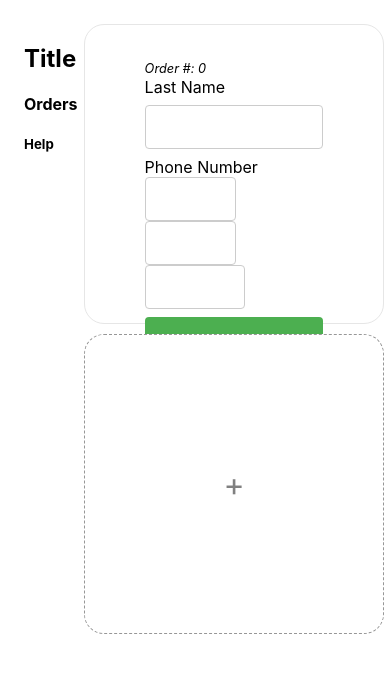
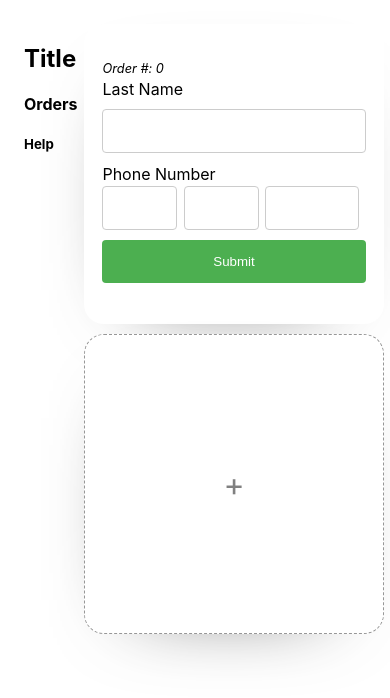
Before and after one commit to shsiangg/dry_cleaner_app, a React (Create React App) app: page / in a window 390 px wide. Shown: the top 698 px of the page. Built offline with nearby package versions, Linux system fonts and the light colour scheme.

Commit message:
fixed input handlekeyup and added box shadow and fixed responsiveness of items

```diff
--- a/src/components/dashboard.css
+++ b/src/components/dashboard.css
@@ -7,17 +7,18 @@
 
 .dashboard-item {
   display: grid;
-  grid-template-columns: 1fr 60% 1fr;
+  grid-template-columns: minmax(0, 1fr) 300px minmax(0, 1fr);
   justify-content: center;
   border-radius: 20px;
-
+  -webkit-box-shadow: -5px 25px 81px -59px rgba(0,0,0,0.75);
+  -moz-box-shadow: -5px 25px 81px -59px rgba(0,0,0,0.75);
+  box-shadow: -5px 25px 81px -59px rgba(0,0,0,0.75);
 }
 
 .dashboard-item.empty {
   background: white;
-  border: 0.5px solid #e6e6e6 ;
+
 }
-
 .dashboard-item.submitted {
   background: #ace9f8;
 }
@@ -31,6 +32,7 @@
 }
 
 .item-content {
+
   grid-column: 2 / 3;
   display: grid;
   align-items: center;
@@ -55,9 +57,9 @@ input[type=text] {
 
 input[type=tel] {
   width: auto;
-  padding: 12px 20px;
+  padding: 12px 12px;
   font-size: 1rem;
-  margin-right: 0.1rem;
+  margin-right: 0.4rem;
   display: inline-block;
   border: 1px solid #ccc;
   border-radius: 4px;
--- a/src/components/dashboard_item.js
+++ b/src/components/dashboard_item.js
@@ -47,10 +47,10 @@ export default function DashboardItem(props) {
   }, itemState === 'complete' ? null : (itemState === 'submit' ? 1000 : null) );
 
 
-  const handleKeyUp = (e) => {
+  const handleKeyUp = (e, uid) => {
     if (e.target.value.length === e.target.maxLength) {
-      let num2 = document.querySelector("input[name='number2']")
-      let num3 = document.querySelector("input[name='number3']")
+      let num2 = document.querySelector(`div.dashboard-item.empty.item-${uid} > form > div > input[name='number2']`)
+      let num3 = document.querySelector(`div.dashboard-item.empty.item-${uid} > form > div > input[name='number3']`)
       e.target.name === 'number1' ? num2.focus() : num3.focus()
     }
 
@@ -60,7 +60,7 @@ export default function DashboardItem(props) {
     switch (itemState) {
       case 'empty':
         return (
-          <div className={`dashboard-item empty ${props.uid}`} >
+          <div className={`dashboard-item empty item-${props.uid}`} >
         <form className="item-content" onSubmit={(e) => handleSubmit(e)}>
           <label><i style={{fontSize: "0.8rem"}}>Order #: {props.uid} </i></label>
           <label>Last Name</label>
@@ -69,11 +69,11 @@ export default function DashboardItem(props) {
           <div>
           <input required type='tel' size="3" minLength="3" maxLength="3" pattern="\d{3}" name="number1"
           onChange={handleInputChange}
-          onKeyUp={handleKeyUp}></input>
+          onKeyUp={(e) => handleKeyUp(e, props.uid)}></input>
           <input required type='tel' size="3" minLength="3" maxLength="3" pattern="\d{3}" name="number2"
           onChange={handleInputChange}
-          onKeyUp={handleKeyUp}></input>
-          <input required type='tel' size="4 " minLength="4" maxLength="4" pattern="\d{4}" name="number3"
+          onKeyUp={(e) => handleKeyUp(e, props.uid)}></input>
+          <input required type='tel' size="5" minLength="4" maxLength="4" pattern="\d{4}" name="number3"
           onChange={handleInputChange}></input>
           </div>
           <input type="submit" value="Submit" ></input>
```
